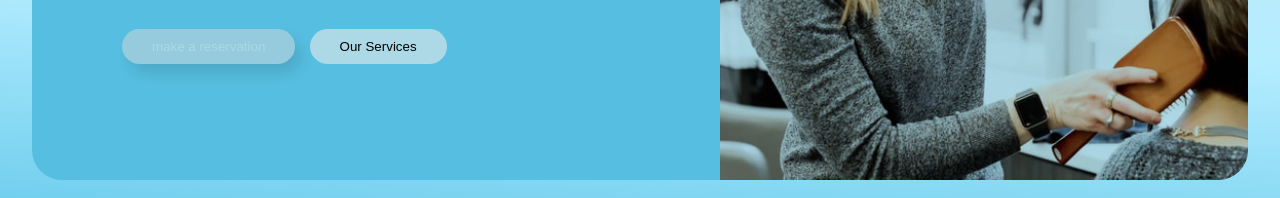
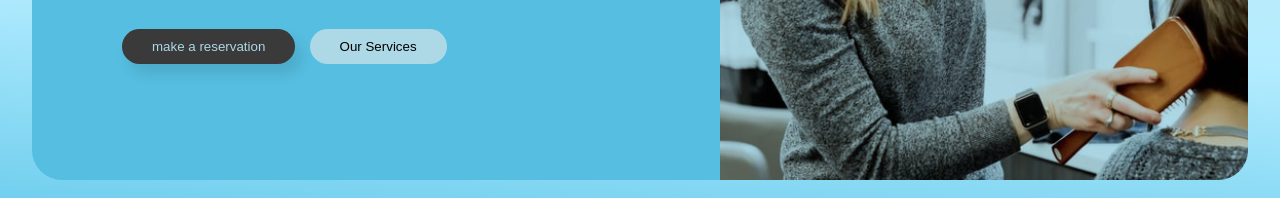
Before and after one commit to BhushanPatil2882001/pooja_beauty_parlour, a plain HTML site: page index.html in a window 1280 px wide. In both pictures the pointer is over the button "make a reservation". Shown: the part 406-604 px from the top of the page. Drawn offline with nearby package versions, Linux system fonts and the light colour scheme; a web font is replaced by a local one.

Commit message:
small fix

```diff
--- a/assets/css/hero-section.css
+++ b/assets/css/hero-section.css
@@ -41,6 +41,9 @@ main{
 }
 main .heading .heading-buttons .btn1:hover, main .heading .heading-buttons .btn2:hover{
     margin-bottom: 0;
+}
+.btn1:hover{
+    background-color: rgb(58, 58, 58);
 }
 
 
```
